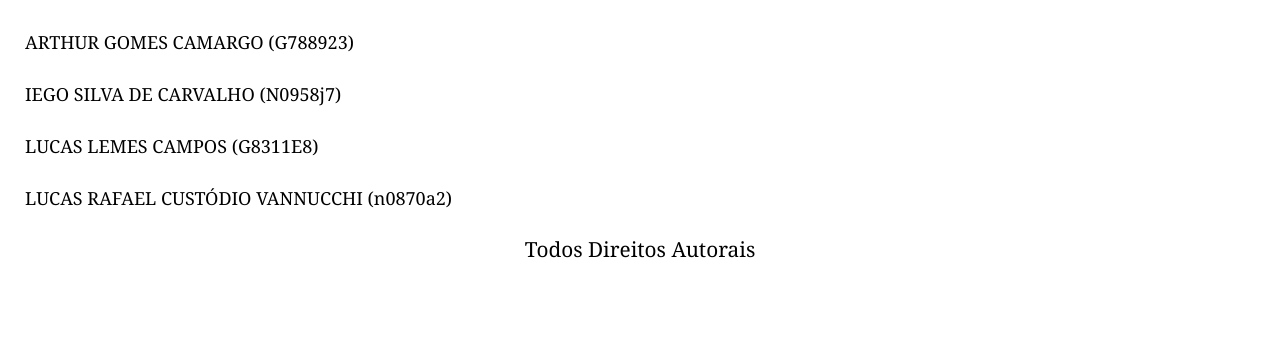
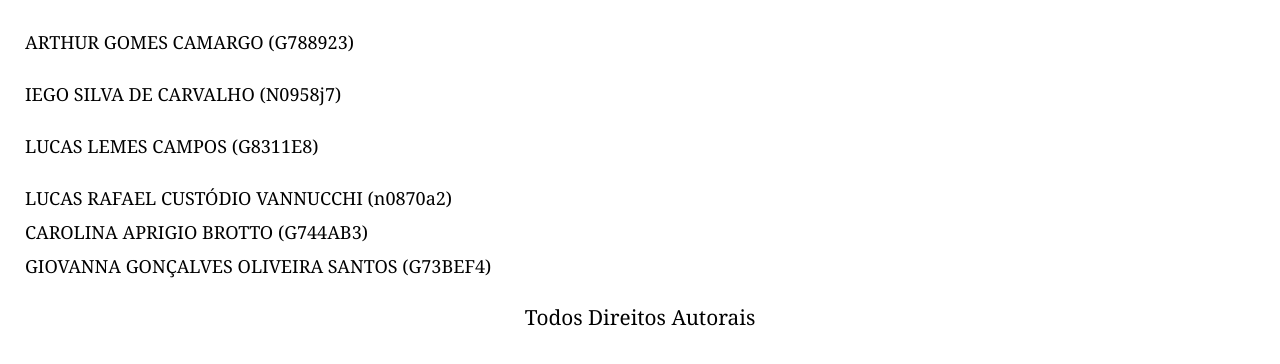
Before and after one commit to LrVannucchi/LrVannucchi-APS.github.io, a plain HTML site: page fundadores.html in a window 1280 px wide. Shown: the part 126-490 px from the top of the page. Drawn offline with Linux system fonts and the light colour scheme.

Commit message:
Update fundadores.html

```diff
--- a/fundadores.html
+++ b/fundadores.html
@@ -33,6 +33,8 @@
         <p>IEGO SILVA DE CARVALHO (N0958j7)</p><br>
         <p>LUCAS LEMES CAMPOS (G8311E8)</p><br>
         <p>LUCAS RAFAEL CUSTÓDIO VANNUCCHI (n0870a2)</p>
+        <p>CAROLINA APRIGIO BROTTO (G744AB3)</p>
+        <P>GIOVANNA GONÇALVES OLIVEIRA SANTOS (G73BEF4)</p>
     </div>
 
     <footer>
```
